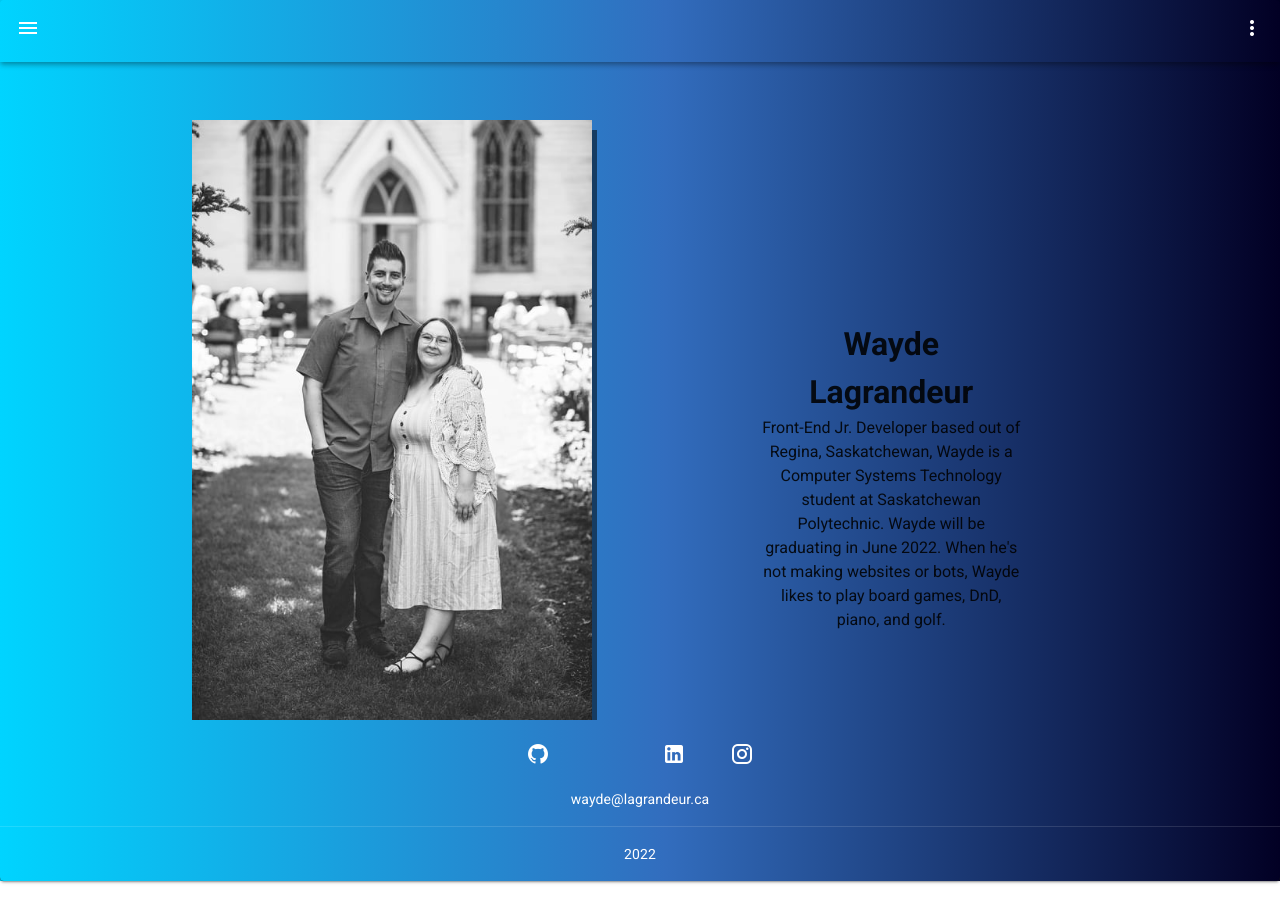
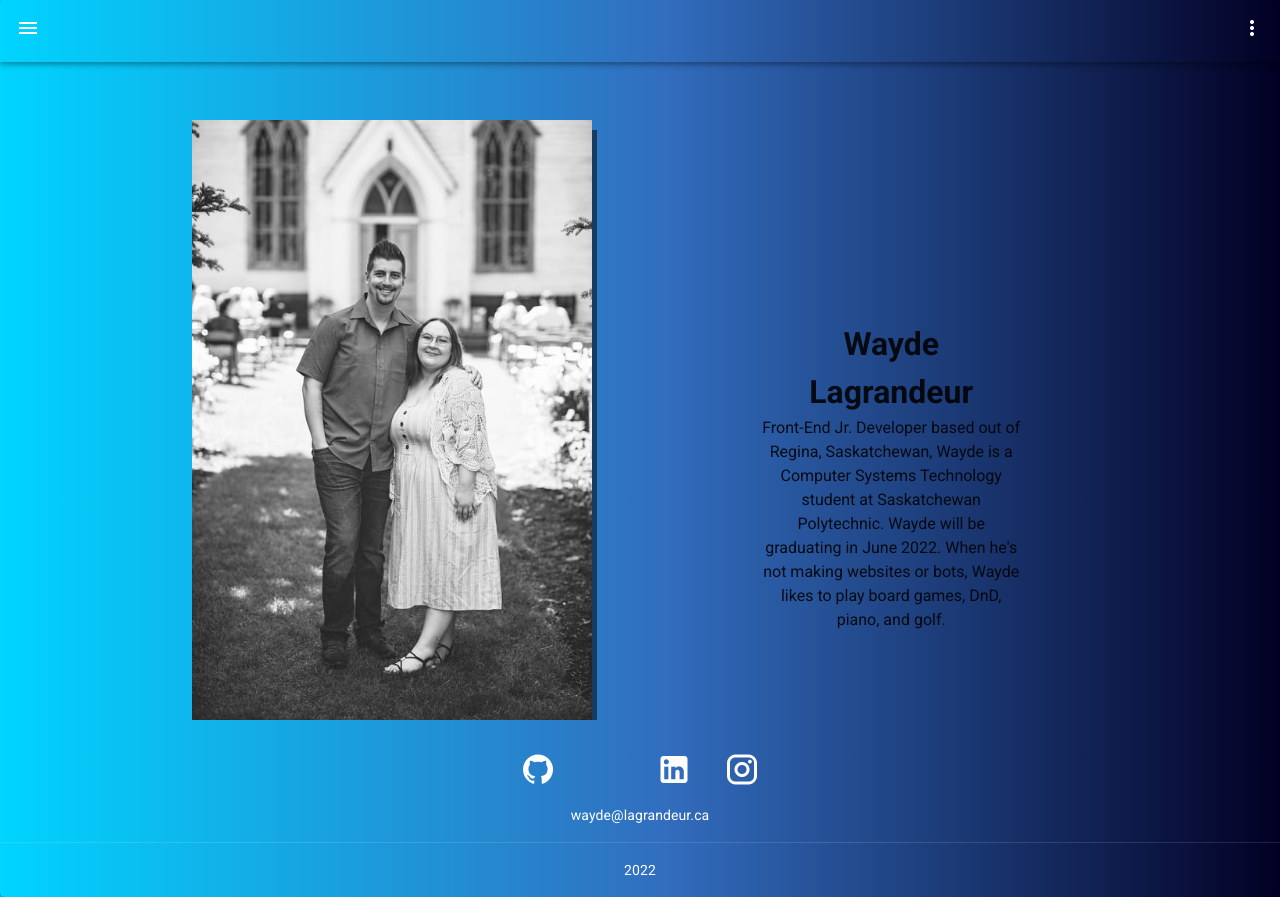
Before and after one commit to WaydeLagrandeur/portfolio, a Vue app: page / in a window 1280 px wide. Built offline with nearby package versions, Linux system fonts and the light colour scheme; what vue-animejs would draw is missing.

Commit message:
NPM Build Commit

```diff
--- a/src/components/Footer.vue
+++ b/src/components/Footer.vue
@@ -14,8 +14,13 @@
           :key="icon"
           class="mx-4 white--text"
           icon
+          :href="links"
+          target="_blank"
         >
-          <v-icon size="24px">
+          <v-icon
+          size="24px"
+          large
+          >
             {{ icon }}
           </v-icon>
         </v-btn>
@@ -35,6 +40,7 @@
 </template>
 
 <script>
+//import router from '../router/router'
   export default {
     data: () => ({
       icons: [
@@ -43,7 +49,19 @@
         'mdi-linkedin',
         'mdi-instagram',
       ],
+      links: [
+        'https://github.com/WaydeLagrandeur',
+        'https://www.discordapp.com/users/148168038687047680',
+        'https://www.linkedin.com/in/wayde-l/',
+        'https://www.instagram.com/thekoolwaydeman/'
+      ]
     }),
+
+    // methods: {
+    //   pushSite() {
+    //     router.push('www.wikipedia.org');
+    //   }
+    // }
   }
 </script>
 
@@ -52,5 +70,6 @@
       background: rgb(2,0,36);
       background: linear-gradient(270deg, rgba(2,0,36,1) 0%, rgba(50,109,190,1) 48%, rgba(0,212,255,1) 100%);
       width: 100%;
+      padding-top: 2vh;
     }
 </style>
--- a/src/router/router.js
+++ b/src/router/router.js
@@ -25,8 +25,8 @@ const routes = [
 ]
 
 const router = new VueRouter({
-    mode: 'history',
-    base: 'localhost:8000',
+    // mode: 'history',
+    // base: 'localhost:8080',
     routes
 })
 
```
